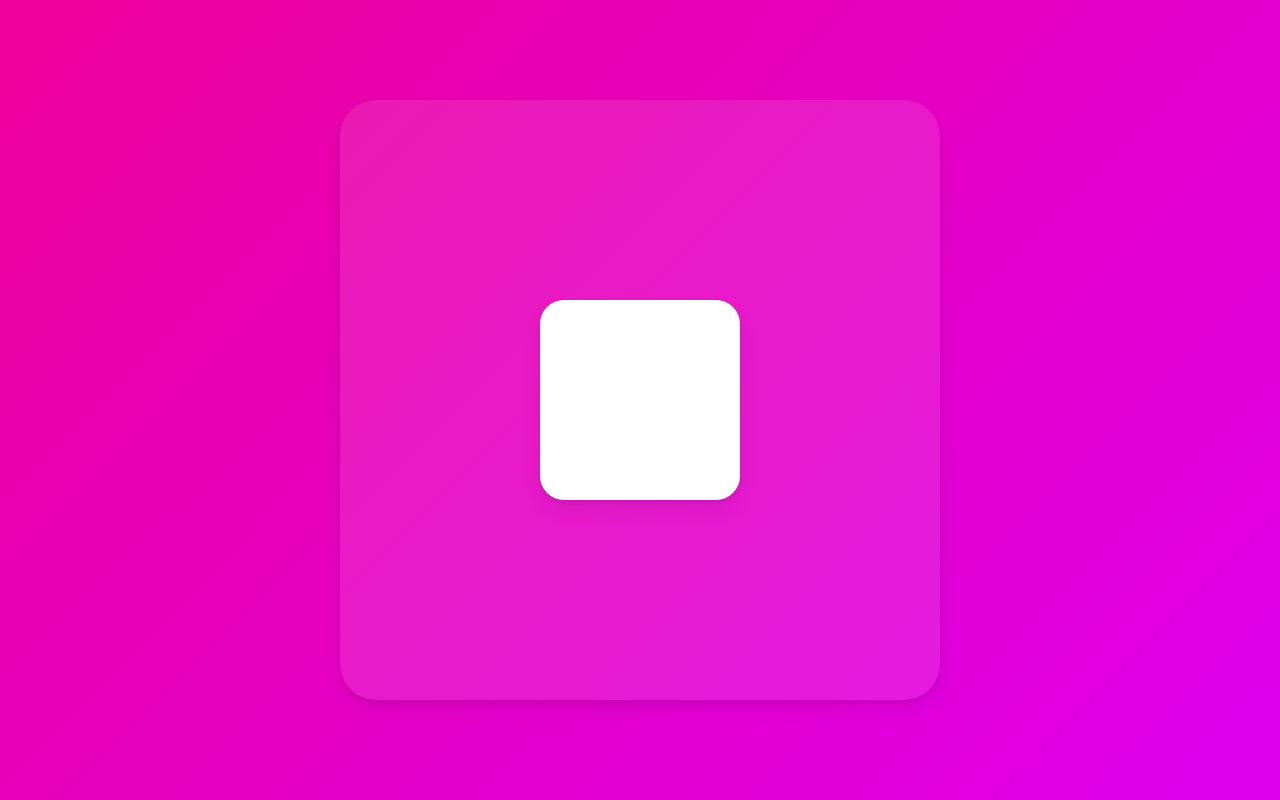
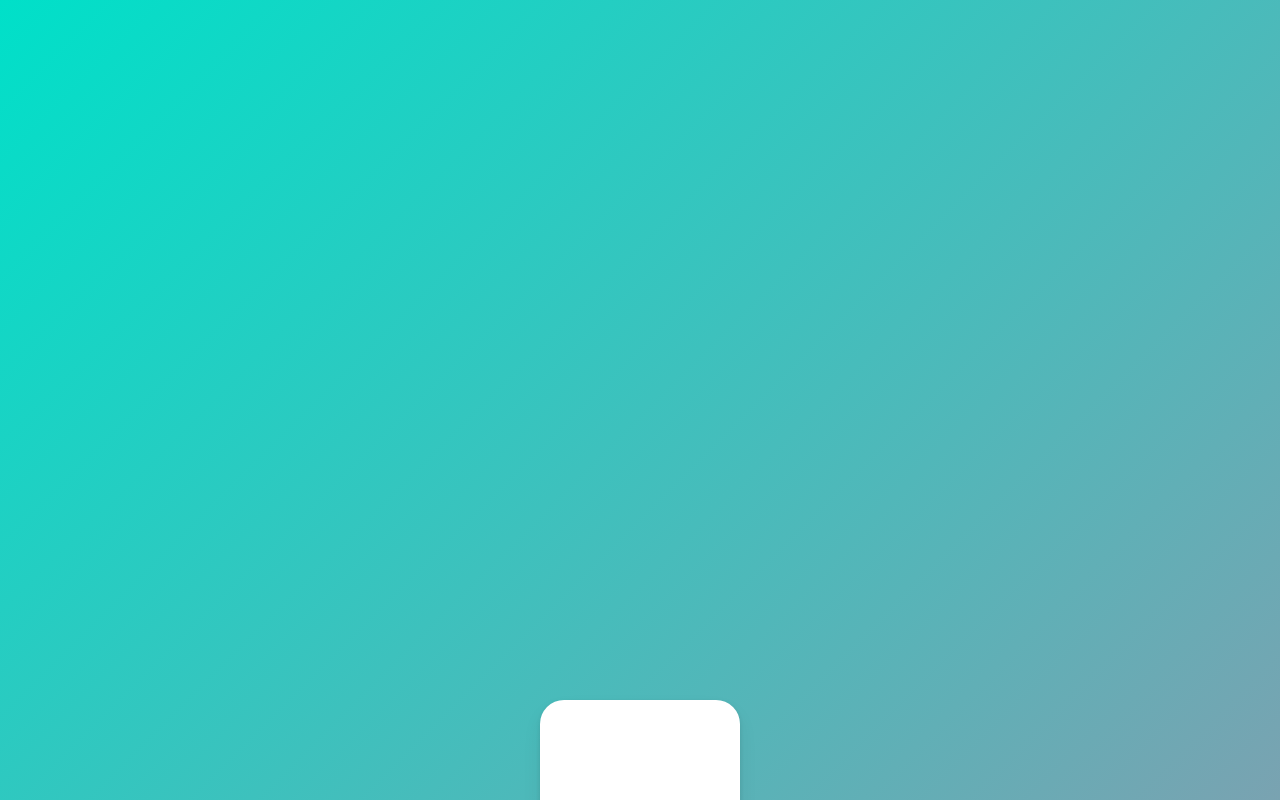
Before and after one commit to guiltygear12/master-animation, a React (Create React App) app: page / in a window 1280 px wide. Shown: the top 800 px of the page. Built offline with nearby package versions, Linux system fonts and the light colour scheme.

Commit message:
마스터클래스8 - MotionValues

```diff
--- a/src/App.tsx
+++ b/src/App.tsx
@@ -1,24 +1,22 @@
 import styled from "styled-components";
-import { animate, motion } from "framer-motion";
-import { useRef, useState } from "react";
+import {
+    animate,
+    motion,
+    useMotionValue,
+    useMotionValueEvent,
+    useScroll,
+    useTransform,
+    useViewportScroll,
+} from "framer-motion";
+import { useEffect, useRef, useState } from "react";
 
-const Wrapper = styled.div`
-    height: 100vh;
+const Wrapper = styled(motion.div)`
+    height: 200vh;
     width: 100vw;
     display: flex;
     justify-content: center;
     align-items: center;
-`;
-const BigBox = styled(motion.div)`
-    width: 600px;
-    height: 600px;
-    display: flex;
-    justify-content: center;
-    align-items: center;
-    border-radius: 36px;
-    background-color: rgba(255, 255, 255, 0.1);
-    box-shadow: 0 2px 4px rgba(0, 0, 0, 0.1), 0 10px 20px rgba(0, 0, 0, 0.06);
-    /* overflow: hidden; */
+    background: linear-gradient(135deg, #e09, #d0e); ;
 `;
 const Box = styled(motion.div)`
     width: 200px;
@@ -30,31 +28,36 @@ const Box = styled(motion.div)`
     border-radius: 24px;
     box-shadow: 0 2px 4px rgba(0, 0, 0, 0.1), 0 10px 20px rgba(0, 0, 0, 0.06);
 `;
-const boxStage = {
-    hover: { scale: 1.5, rotateZ: 180 },
-    tap: { scale: 1, borderRadius: "100px" },
-    drag: {
-        backgroundColor: "rgb(46, 504,113)",
-        transition: { duration: 10 },
-    },
-};
+const boxStage = {};
 function App() {
-    const bigBoxRef = useRef<HTMLDivElement>(null);
-    const [trigger, setTrigger] = useState(true);
+    const y = useMotionValue(0);
+    const rotateZ = useTransform(y, [-800, 800], [-360, 360]);
+    const gradient = useTransform(
+        y,
+        [-800, 800],
+        [
+            "linear-gradient(135deg, rgb(0, 210, 238), rgb(0, 83, 238))",
+            "linear-gradient(135deg, rgb(0, 238, 155), rgb(238, 178, 0))",
+        ]
+    );
+    const { scrollY, scrollYProgress } = useScroll();
+    const scale = useTransform(scrollYProgress, [0, 1], [1, 5]);
+    useMotionValueEvent(scrollY, "change", (latest) => {
+        console.log("scrollY : ", latest);
+    });
+    useMotionValueEvent(scrollYProgress, "change", (latest) => {
+        console.log("scrollYProgress : ", latest);
+    });
+    useEffect(() => {}, []);
     return (
-        <Wrapper>
-            <BigBox ref={bigBoxRef}>
-                <Box
-                    drag
-                    dragSnapToOrigin
-                    dragElastic={0}
-                    dragConstraints={bigBoxRef}
-                    variants={boxStage}
-                    whileHover="hover"
-                    whileDrag="drag"
-                    whileTap="tap"
-                ></Box>
-            </BigBox>
+        <Wrapper style={{ background: gradient }}>
+            <Box
+                style={{ y, rotateZ, scale: scrollYProgress }}
+                drag
+                dragSnapToOrigin
+                initial={{ y: 800 }}
+                animate={{ y: 0, transition: { duration: 3, delay: 2 } }}
+            ></Box>
         </Wrapper>
     );
 }
--- a/src/index.tsx
+++ b/src/index.tsx
@@ -64,7 +64,6 @@ body {
   font-family: 'Source Sans Pro', sans-serif;
   color:black;
   line-height: 1.2;
-  background:linear-gradient(135deg,#e09,#d0e);
 }
 a {
   text-decoration:none;
```
